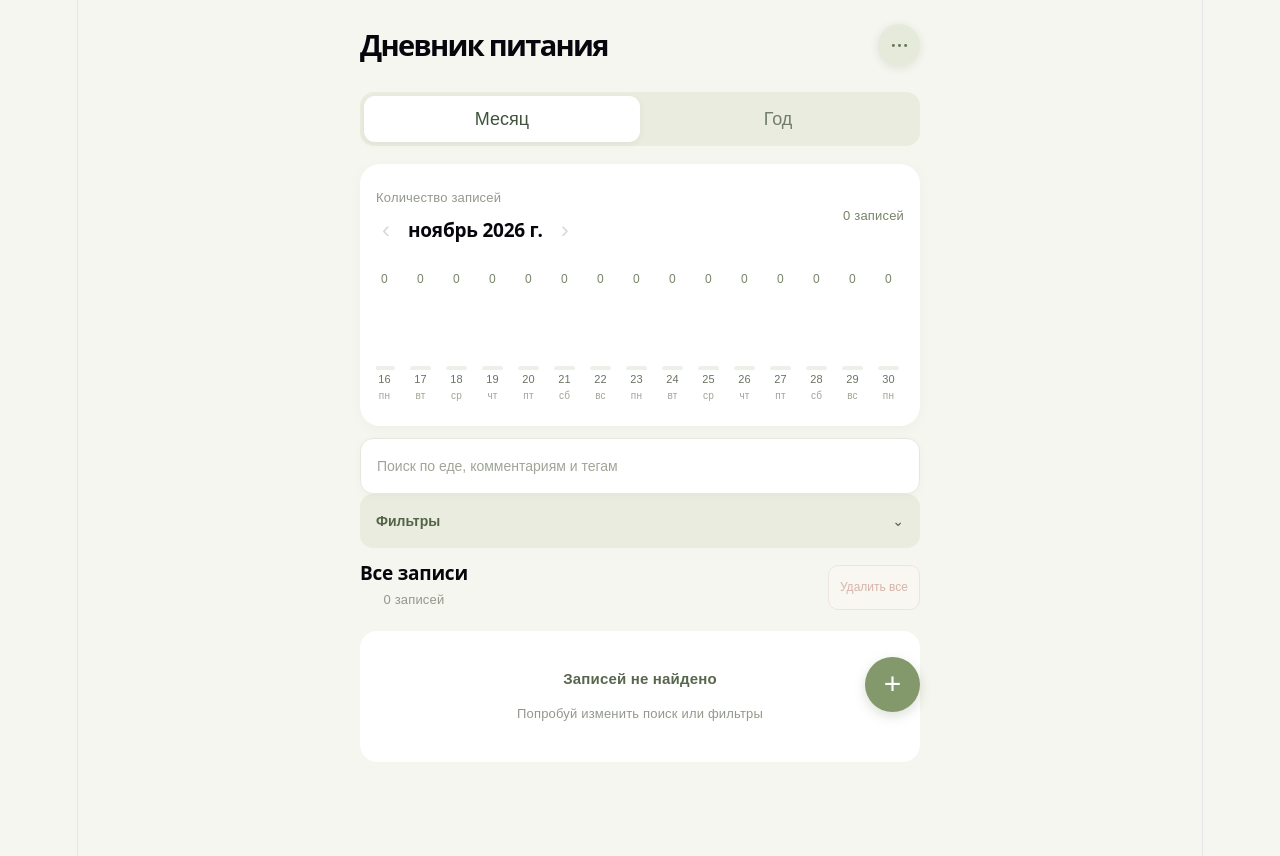
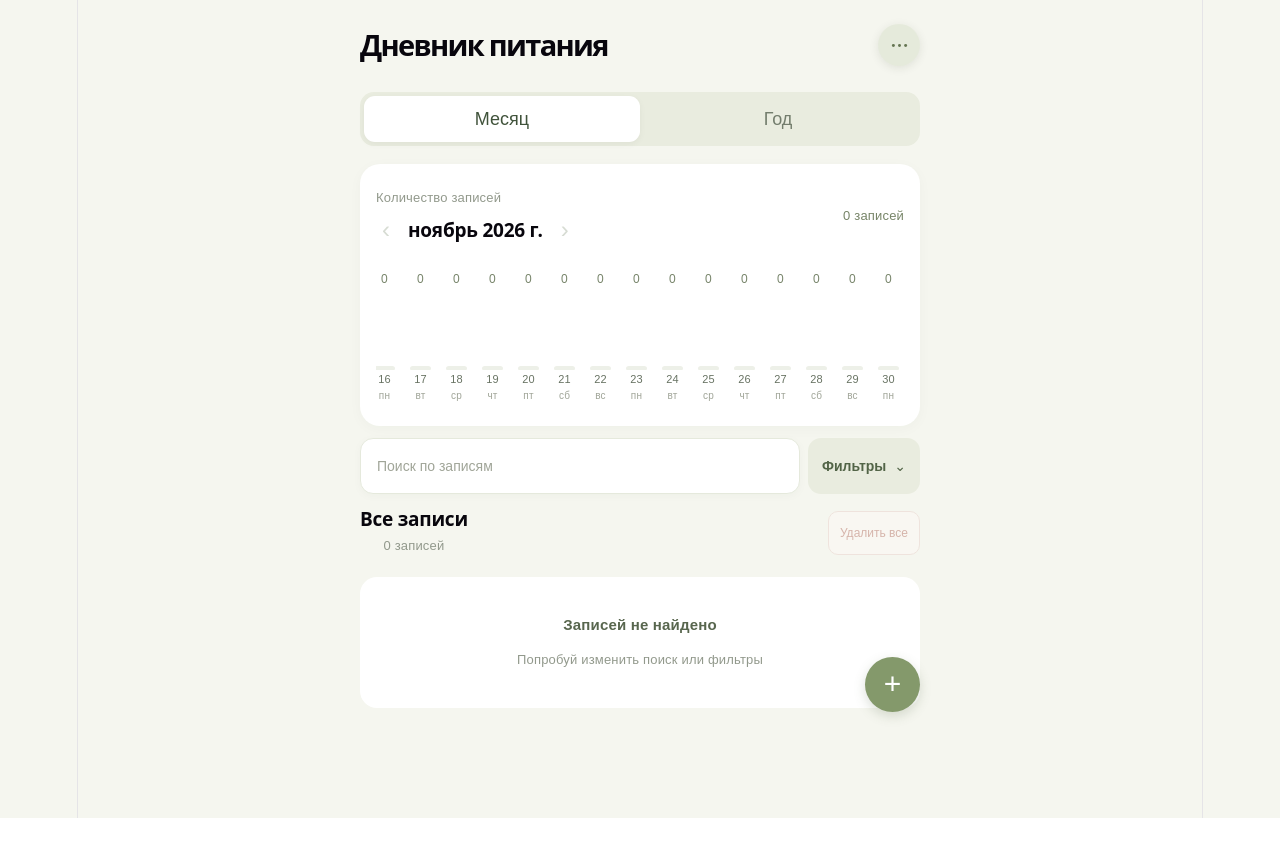
Before and after one commit to aannabella197-source/food-diary, a React (Vite) app: page / in a window 1280 px wide. Shown: the top 856 px of the page. After the commit the page ends 818 px from the top, so only its background shows below. Built offline with nearby package versions, Linux system fonts and the light colour scheme.

Commit message:
Main screen: search field and the Фильтры button in one row
The button is compact and shows the number of active filters in a badge.

Co-Authored-By: Claude Opus 5.5 <noreply@anthropic.com>
Claude-Session: https://claude.ai/code/session_01LhRLUKh5N2z17v6bzgZuT5

```diff
--- a/src/App.css
+++ b/src/App.css
@@ -1625,3 +1625,10 @@ body[data-theme="dark"] .entry-detail-row p { color: #d0ddc2; }
 .editor-side-tags > .editor-section-title { grid-row: 1 / span 2; padding-top: 8px; }
 .editor-side-tags > .tag-gallery, .editor-side-tags > .show-tags { grid-column: 2; }
 .editor-side-tags > .show-tags { justify-self: start; }
+
+/* Main screen: search field and the "Фильтры" button in one row. */
+.journal-search-row { display: flex; align-items: stretch; gap: 8px; margin-top: 12px; }
+.journal-search-row .journal-search { flex: 1; min-width: 0; margin-top: 0; }
+.journal-search-row .filter-toggle { width: auto; flex: 0 0 auto; gap: 8px; padding: 0 14px; }
+.filter-count { display: grid; place-items: center; min-width: 20px; height: 20px; padding: 0 6px; border-radius: 999px; background: #82976c; color: #fff; font-size: 12px; }
+body[data-theme="dark"] .filter-count { background: #71885d; }
--- a/src/components/JournalFilters.tsx
+++ b/src/components/JournalFilters.tsx
@@ -32,12 +32,15 @@ export function JournalFilters({
   searchText, setSearchText, filtersOpen, setFiltersOpen, journalPeriod, setJournalPeriod, dateFrom, setDateFrom, dateTo, setDateTo,
   filterTags, toggleFilterTag, resetFilters, foodTags, disabledFoodTags, activityTags, disabledActivityTags, tagIcons,
 }: Props) {
+  const activeFilterCount = filterTags.length + (journalPeriod !== 'Все записи' ? 1 : 0);
   return (
     <>
+      <div className="journal-search-row">
         <div className="journal-search">
           <input
             type="search"
-          placeholder="Поиск по еде, комментариям и тегам"
+            placeholder="Поиск по записям"
+            aria-label="Поиск по еде, комментариям и тегам"
             value={searchText}
             onChange={(event) => setSearchText(event.target.value)}
           />
@@ -49,12 +52,10 @@ export function JournalFilters({
           aria-expanded={filtersOpen}
         >
           <span>Фильтры</span>
-        <span>{filterTags.length + (journalPeriod !== 'Все записи' ? 1 : 0) > 0
-          ? `Выбрано: ${filterTags.length + (journalPeriod !== 'Все записи' ? 1 : 0)}`
-          : ''}
-        </span>
-        <span>{filtersOpen ? '⌃' : '⌄'}</span>
+          {activeFilterCount > 0 && <span className="filter-count" aria-label={`Выбрано: ${activeFilterCount}`}>{activeFilterCount}</span>}
+          <span aria-hidden="true">{filtersOpen ? '⌃' : '⌄'}</span>
         </button>
+      </div>
 
       {filtersOpen && (
         <section className="filter-panel">
```
Also changed, not shown: 1 other file (tests, documents, lock files or other folders). Lines whose indentation alone changed are shown as unchanged.
